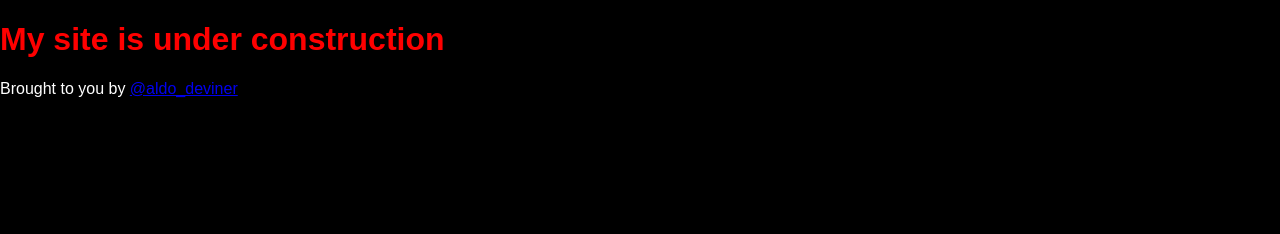
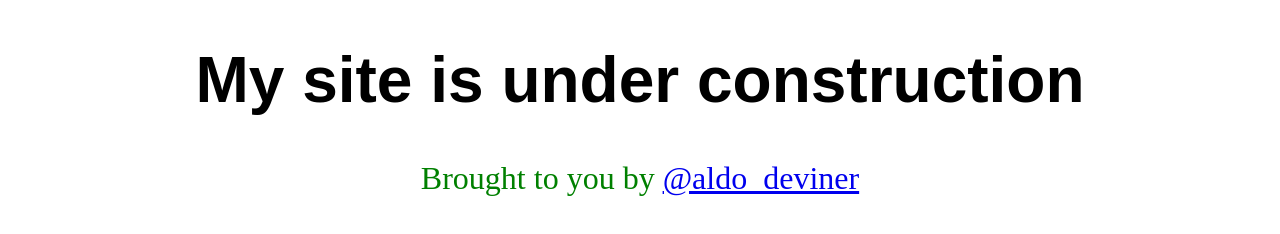
Before and after one commit to Aldos11/Project, a plain HTML site: page index.html in a window 1280 px wide. Drawn offline with Linux system fonts and the light colour scheme.

Commit message:
Style Changes

```diff
--- a/main.css
+++ b/main.css
@@ -1,12 +1,17 @@
 body, html{
- margin: 0 auto;
- padding: 0;
- background: #000;
- color: #fff;
- font-family: sans-serif;
- }
+ margin: 0;
+ background: #fff;
+}
 
 h1{
+ font-size: 4em;
+ text-align: center;
  font-family: sans-serif;
- color: red;
 }
+
+p{
+ font-size: 2em;
+ font-family: serif;
+ color: green;
+ text-align: center;
+}
```
